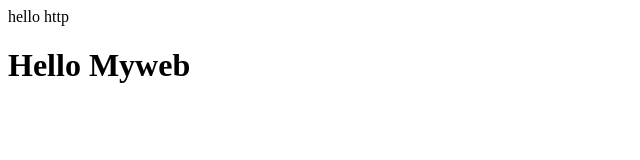
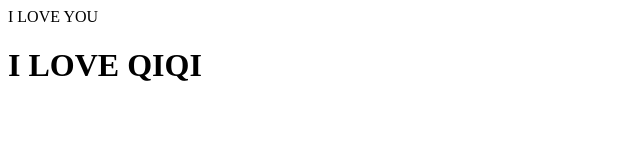
Before and after one commit to treasureb/Projects, a plain HTML site: page HTTPD/wwwroot/index.html in a window 1280 px wide. Shown: the whole page, without its empty margins (0-640 px from the left). Drawn offline with Linux system fonts and the light colour scheme.

Commit message:
修改html网页

```diff
--- a/HTTPD/wwwroot/index.html
+++ b/HTTPD/wwwroot/index.html
@@ -1,10 +1,7 @@
 <html>
-    <head>hello http</head>
+    <head>I LOVE YOU</head>
     <body>
-        <h1>Hello Myweb</h1>
+        <h1>I LOVE QIQI</h1>
 
-        <form action="/cgi-bin/mathcgi"method="GET">
-
-        </form>
     </body>
 </html>
```
